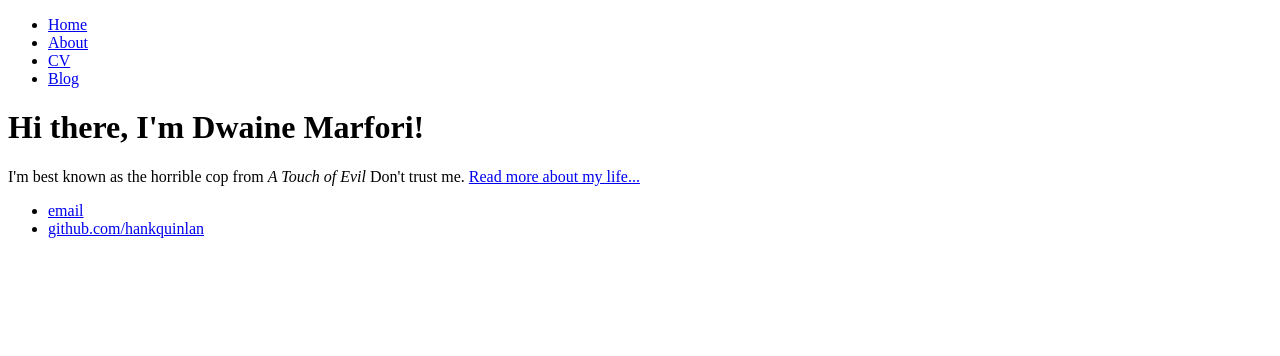
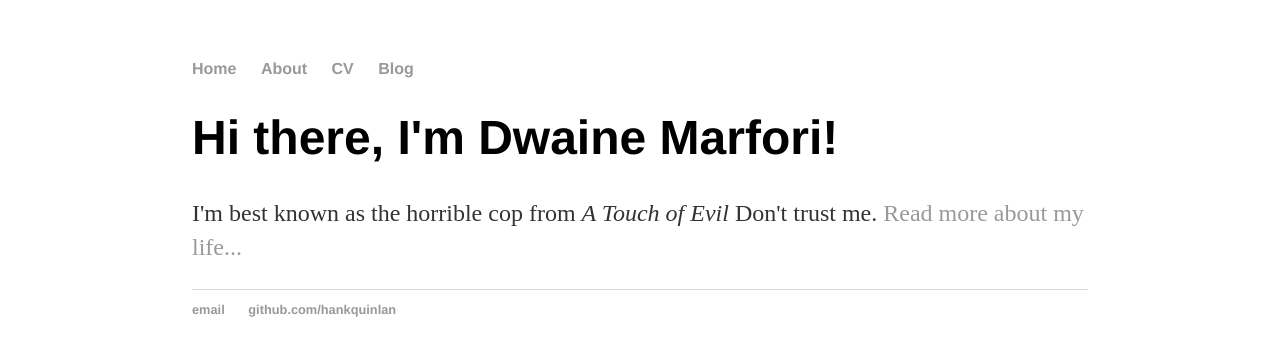
Before and after one commit to dmarfori/dmarfori.github.io, a plain HTML site: page index.html in a window 1280 px wide. Drawn offline with Linux system fonts and the light colour scheme.

Commit message:
Update index.html

```diff
--- a/index.html
+++ b/index.html
@@ -2,7 +2,7 @@
 <html>
 	 <head>
 		<title>Dwaine Marfori, Behavior Analyst</title>
-		<link rel="stylesheet" type="text.css" href="/css/main.css">
+		<link rel="stylesheet" type="text/css" href="/css/main.css">
 	 </head>
      <main>
 	<body>
```
